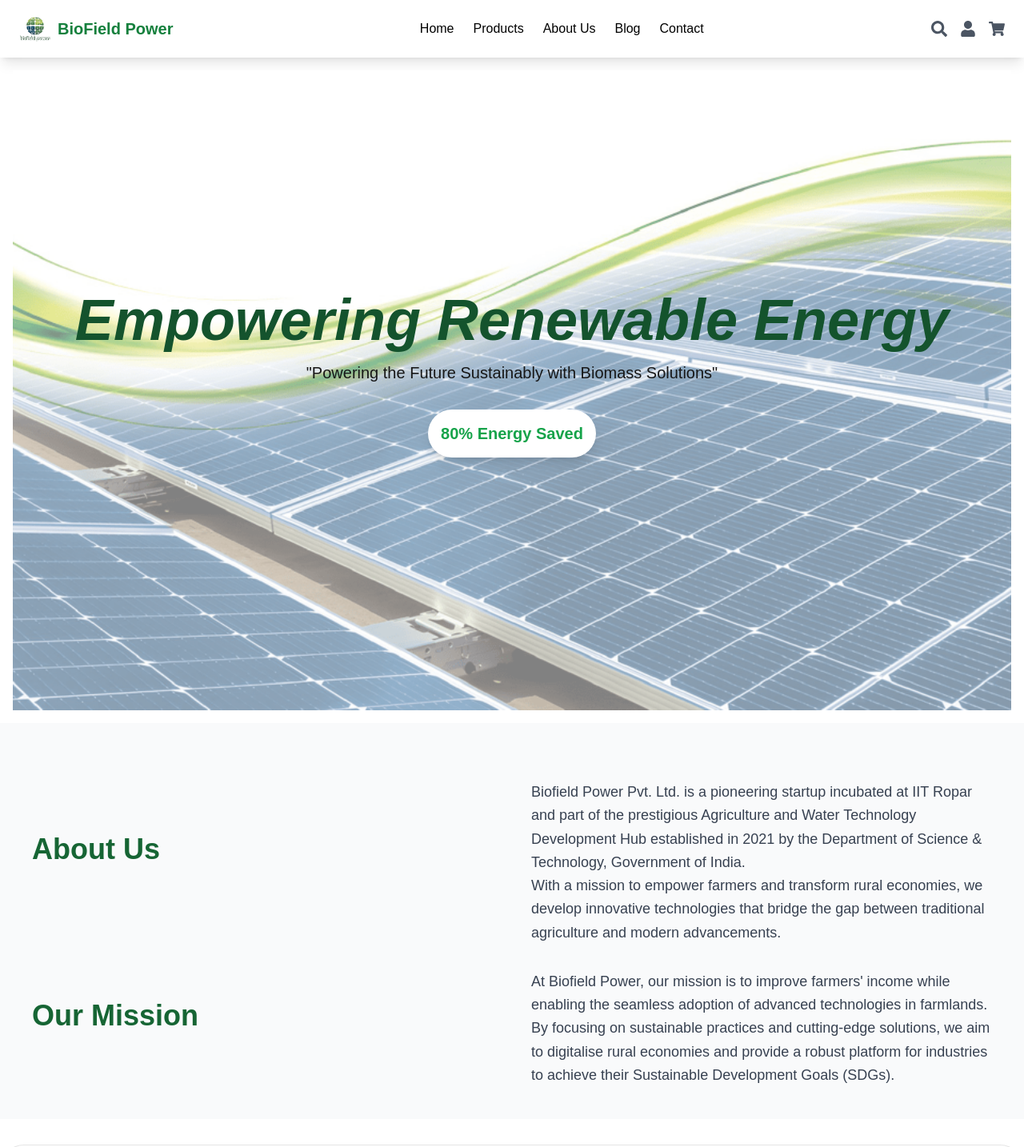
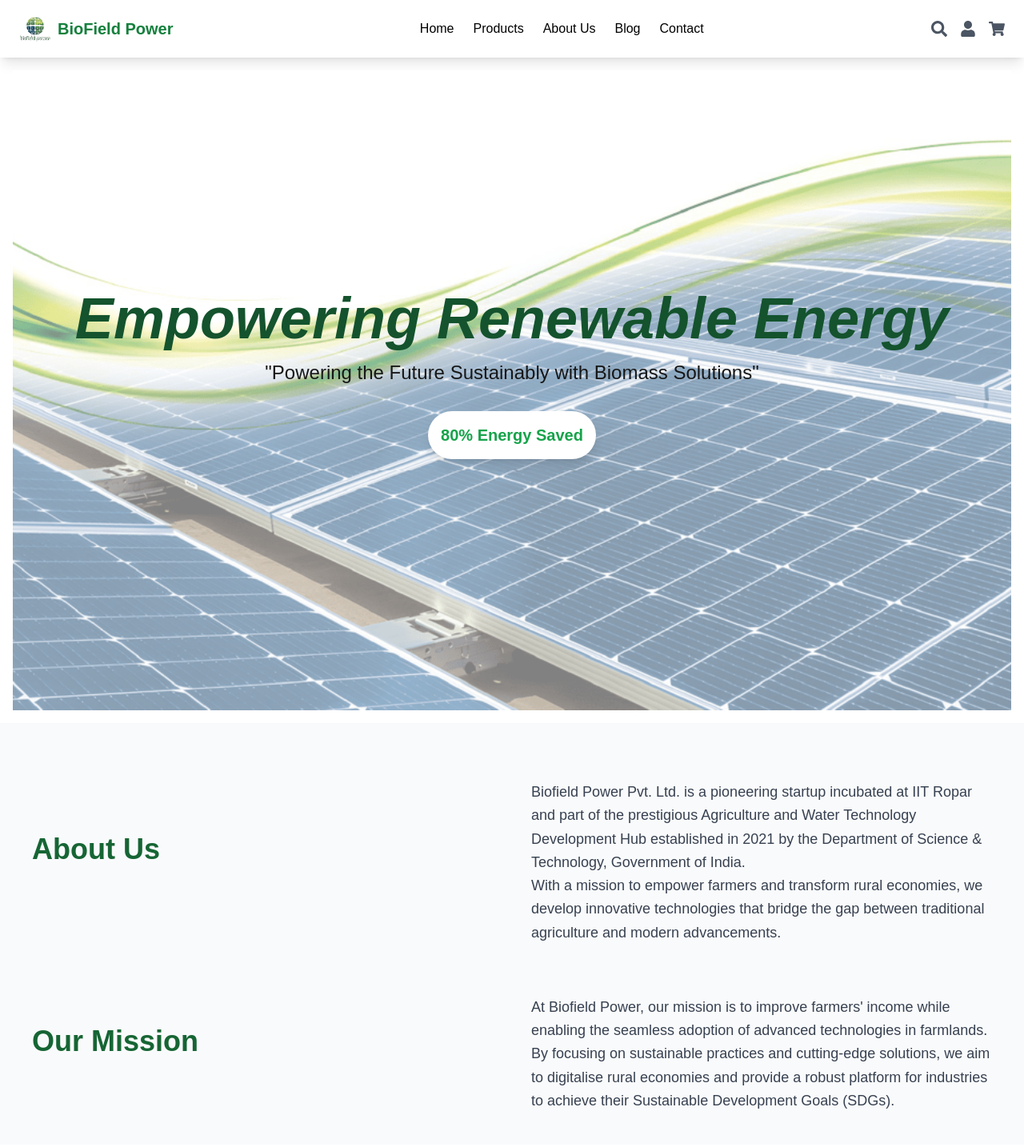
Before and after one commit to imaloksharma/BioFieldPower-Website, a Next.js app: page / in a window 1280 px wide. Shown: the top 1434 px of the page at 80% size. Built offline with nearby package versions, Linux system fonts and the light colour scheme.

Commit message:
Few update

```diff
--- a/src/app/components/Details/Details.tsx
+++ b/src/app/components/Details/Details.tsx
@@ -2,7 +2,7 @@ export default function AboutUs() {
     return (
       <section className="p-10 bg-gray-50">
 
-          <div className="space-y-8 container mx-auto grid grid-cols-1 md:grid-cols-2 gap-12 items-center">
+          <div className="space-y-8 container mx-auto grid grid-cols-1 md:grid-cols-2 lg:gap-12 items-center">
             <h2 className="text-4xl font-bold text-green-800">About Us</h2>
            <div> <p className="text-lg text-gray-700 leading-relaxed">
               Biofield Power Pvt. Ltd. is a pioneering startup incubated at IIT Ropar and part of the prestigious
@@ -15,7 +15,7 @@ export default function AboutUs() {
             </p></div>
           </div>
 
-          <div className="space-y-8 container mx-auto grid grid-cols-1 md:grid-cols-2 gap-12 items-center">
+          <div className="space-y-8 container mx-auto grid grid-cols-1 md:grid-cols-2 mt-8 lg:gap-12 items-center">
             <h2 className="text-4xl font-bold text-green-800">Our Mission</h2>
             <p className="text-lg text-gray-700 leading-relaxed">
             At Biofield Power, our mission is to improve farmers&apos; income while enabling the seamless adoption of
--- a/src/app/components/Hero/Index.tsx
+++ b/src/app/components/Hero/Index.tsx
@@ -16,7 +16,7 @@ export default function HeroSection() {
           Renewable
           Energy
         </h1>
-        <p className="mt-4 text-xl lg:text-xl text-bold text-black-700">
+        <p className="mt-4 text-xl lg:text-2xl text-bold text-black-700">
         &quot;Powering the Future Sustainably with Biomass Solutions&quot;
         </p>
         <div className="mt-8 bg-white rounded-full p-4 shadow-lg">
```
